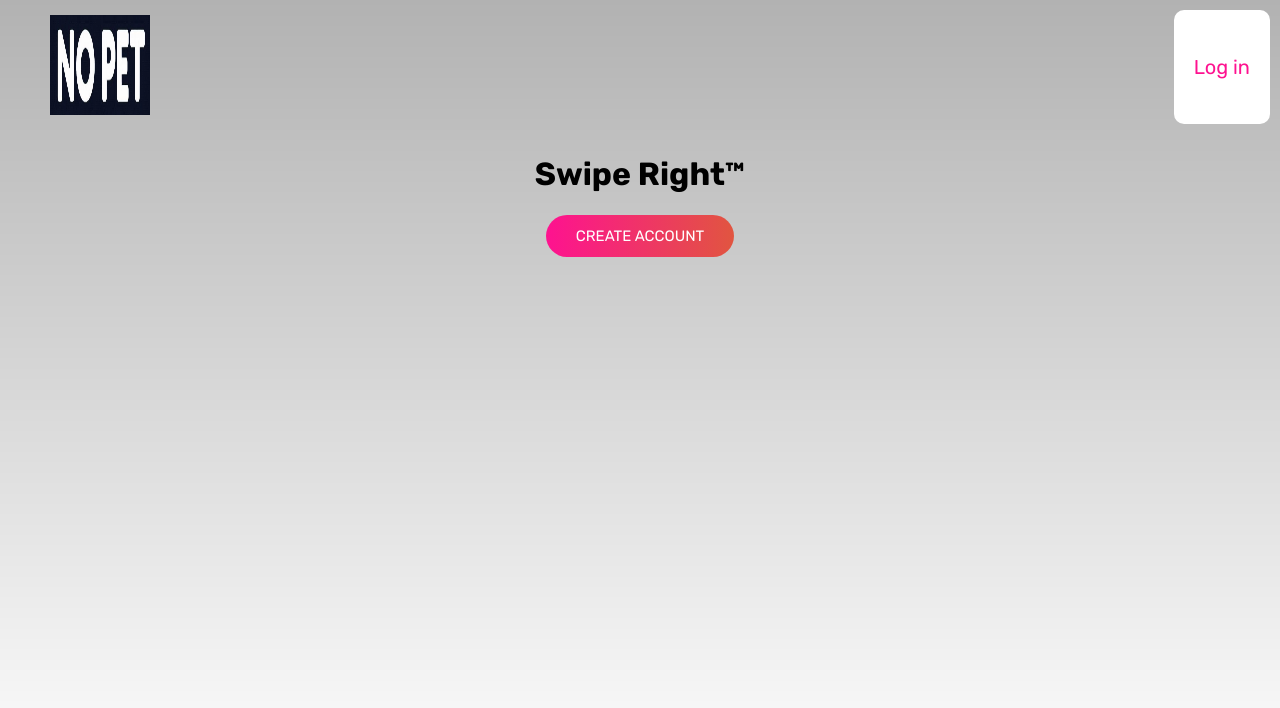
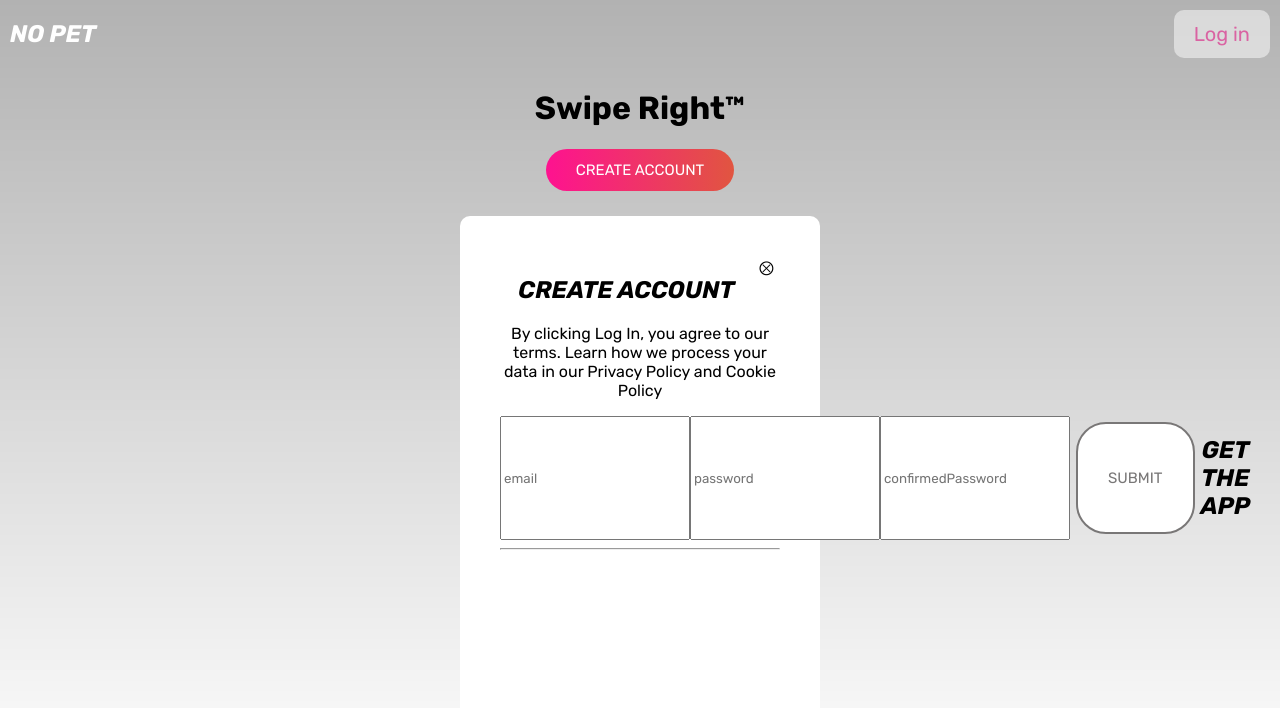
Before and after one commit to tyousofine/PetFreeDating, a React (Create React App) app: page / in a window 1280 px wide. Both pictures are taken after a click on the button "Log in". Shown: the top 708 px of the page. Built offline with nearby package versions, Linux system fonts and the light colour scheme.

Commit message:
adding modal

```diff
--- /dev/null
+++ b/src/components/AuthModal.js
@@ -0,0 +1,66 @@
+import React, { useState } from 'react'
+
+export default function AuthModal({ setShowModal }) {
+    const [email, setEmail] = useState("");
+    const [password, setPassword] = useState("");
+    const [confirmedPassword, setConfirmedPassword] = useState("");
+    const [error, setError] = useState("");
+
+
+    const handleClick = () => {
+        setShowModal(false)
+    }
+
+    const handleSubmit = (e) => {
+        e.preventDefault()
+    }
+
+
+    const isSignup = true;
+    return (
+        <div className='auth-modal'>
+            <div
+                className="xButton-container"
+                onClick={handleClick}>
+                <button className='x-button'>⮾</button>
+            </div>
+            <h2>
+                {isSignup ? "CREATE ACCOUNT" : "LOG IN"}
+            </h2>
+            <p>By clicking Log In, you agree to our terms. Learn how we process your data in our Privacy Policy and Cookie Policy </p>
+            <form action="" onSubmit={handleSubmit}>
+                <input type="email"
+                    id='email'
+                    name="email"
+                    placeholder='email'
+                    required={true}
+                    onChange={(e) => setEmail(e.target.value)}
+                    value={email}
+                />
+                <input type="password"
+                    id='password'
+                    name="password"
+                    placeholder='password'
+                    required={true}
+                    onChange={(e) => setPassword(e.target.value)}
+                    value={password}
+                />
+                <input type="confirmedPassword"
+                    id='confirmedPassword'
+                    name="confirmedPassword"
+                    placeholder='confirmedPassword'
+                    required={true}
+                    onChange={(e) => setConfirmedPassword(e.target.value)}
+                    value={confirmedPassword}
+                />
+                <input className="secondary-button" type="submit" />
+                {/* doubleCheck about above line */}
+                <p>{error}</p>
+                <h2>GET THE APP</h2>
+            </form>
+            <hr />
+
+
+        </div>
+    )
+}
--- a/src/components/Navbar.js
+++ b/src/components/Navbar.js
@@ -2,15 +2,25 @@ import redLogo from '../images/NopetsDatingRed.png';
 import noDog from '../images/noDog.png';
 import nopetText from '../images/nopetText.png';
 
-function Navbar({ minimal = false, authToken }) {
+function Navbar({ minimal = true, authToken, setShowModal, showModal }) {
+
+    const handleClick = () => {
+        setShowModal(true)
+        console.log("login Clicked")
+    }
 
     return (
         <nav>
             <div className='logo-container'>
-                <img className="logo" src={minimal ? redLogo : nopetText} alt="" />
+                {!minimal ? <img className="logo" src={redLogo} alt='' /> : <h2 style={{ color: "white" }}>NO PET</h2>}
+
             </div>
-            {!authToken && <button className='nav-button'>Log in</button>}
-        </nav>
+            {!authToken &&
+                <button
+                    onClick={handleClick}
+                    className='nav-button'
+                    disabled={showModal}>Log in</button>}
+        </nav >
 
     )
 }
--- a/src/index.css
+++ b/src/index.css
@@ -18,6 +18,10 @@ body {
     text-align: center;
 }
 
+h2 {
+    font-style: italic;
+}
+
 /* Primary Button */
 
 .primary-button {
@@ -32,6 +36,24 @@ body {
 
 .primary-button:hover {
     background: linear-gradient(260deg, ), rgb(225, 85, 64);
+}
+
+.secondary-button {
+    color: rgb(121, 119,119);
+    background-color: white;
+    font-weight: 500px;
+    font-size: 15px;
+    text-transform: uppercase;
+    padding: 12px 30px;
+    border-radius: 30px;
+    border: solid 2px rgb(121, 119,119);
+    margin: 6px;
+
+}
+
+.secondary-button:hover {
+    color: rgb(48,48,48);
+    border: solid 2px rgb(48,48,48)
 }
 
 
@@ -54,9 +76,15 @@ nav .nav-button {
     margin: 10px;
 }
 
+nav .nav-button:disabled {
+    opacity: 50%;
+}
+
 nav .logo-container {
-    width: 170px;
-    margin: 15px;
+    width: 150px;
+    margin-left: 10px;
+    text-align: left;
+
 }
 
 .logo {
@@ -72,3 +100,36 @@ nav .logo-container {
     position: fixed;
     background: linear-gradient(to bottom, rgba(0,0,0,0.30) 0%, rgba(0,0,0,0) 100%);
 }
+
+/* AUTH MODAL */
+.auth-modal {
+
+    margin-top: 2%;
+    margin-left: auto;
+    margin-right: auto;
+    max-width: 360px;
+    height: 600px;
+    background-color: white;
+    border-radius: 10px;
+    padding: 40px;
+
+}
+
+.auth-modal .xButton-container {
+    float: right;
+}
+
+.auth-modal .x-button {
+    background-color: transparent;
+    border: none;
+    font-size: larger;
+
+}
+.auth-modal .x-button:hover{
+    cursor: pointer;
+}
+
+.auth-modal form {
+    display: flex;
+    flex-direction: row;
+}
--- a/src/pages/Home.js
+++ b/src/pages/Home.js
@@ -1,13 +1,19 @@
 import Navbar from "../components/Navbar";
+import AuthModal from "../components/AuthModal";
+import { useState } from "react";
 
 function Home() {
+    const [showModal, setShowModal] = useState(false)
+
+
     const authToken = false;
     const handleClick = () => {
+        setShowModal(true);
         console.log("clicked!")
     }
     return (
         <div className="overlay">
-            <Navbar authToken={authToken}></Navbar>
+            <Navbar authToken={authToken} setShowModal={setShowModal} showModal={showModal}></Navbar>
             <div className='home'>
                 <h1>Swipe Right™</h1>
                 <button
@@ -16,6 +22,10 @@ function Home() {
 
                     {authToken ? 'Signout' : 'Create Account'}
                 </button>
+
+                {showModal && (
+                    <AuthModal setShowModal={setShowModal} />
+                )}
             </div>
         </div>
 
```
